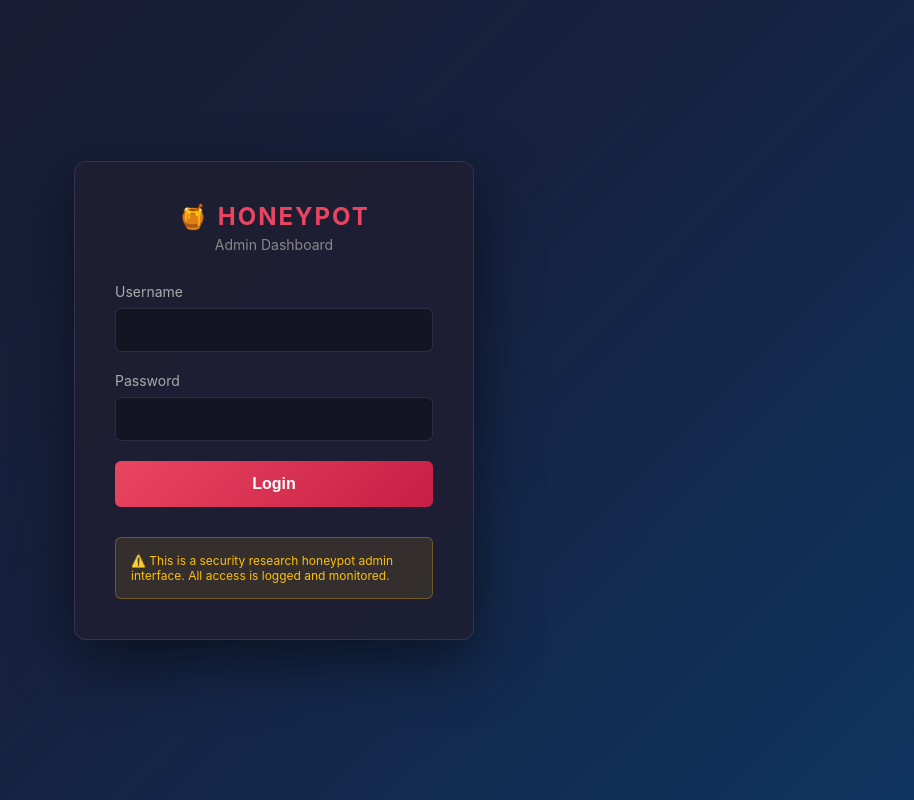
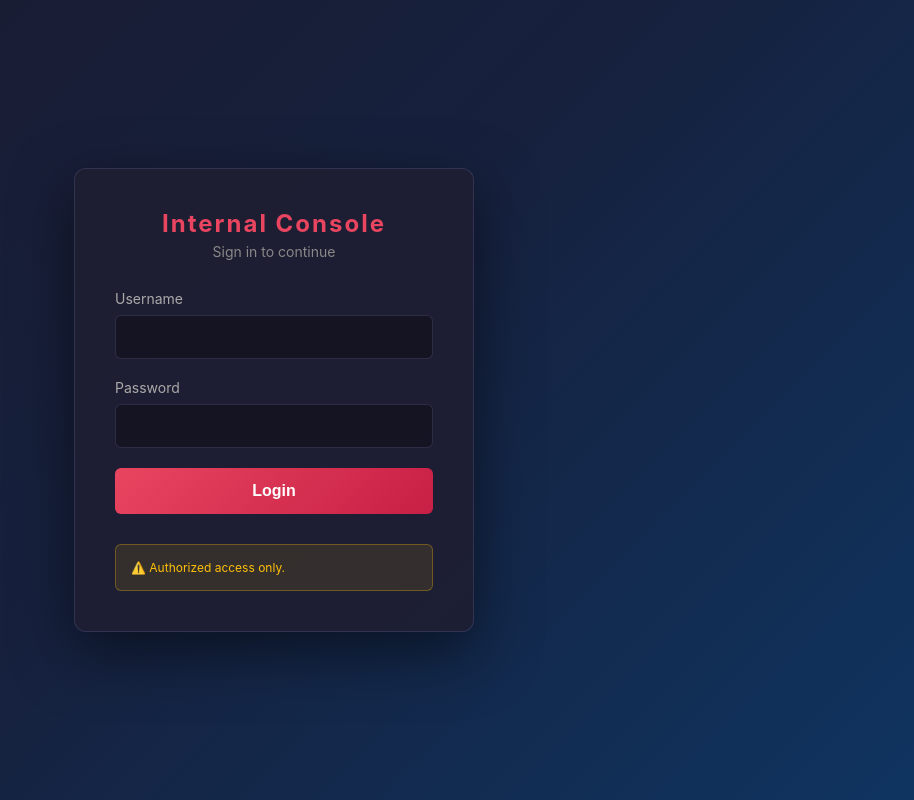
Before and after one commit to W00t3k/Honey-AI, a FastAPI app: page /admin/login in a window 1280 px wide. Shown: the whole page, without its empty margins (366-1280 px from the left). Run offline with FastAPI, Linux system fonts and the light colour scheme; data that the repository does not hold is empty.

Commit message:
Fix: remove all honeypot tell-tales from attacker-visible surface
- Remove 'Honeypot'/'🍯' branding from all admin templates (login, dashboard, settings)
- Make admin path fully configurable via ADMIN_PATH env var (defaults to /admin)
- APIRouter now uses prefix=ADMIN_PATH so any path change is self-contained
- All admin redirects, template links, and JS fetch() calls use dynamic path
- Fix catch-all to return real OpenAI 404 format instead of 'Unknown endpoint'
- Add startup warning if ADMIN_PATH is still default /admin
- Update .env.example with ADMIN_PATH guidance

```diff
--- a/honeypot/main.py
+++ b/honeypot/main.py
@@ -73,7 +73,11 @@ async def lifespan(app: FastAPI):
     # Set database for admin routes
     set_database(db)
 
-    console.print(f"\n[bold green]Honeypot active on {HOST}:{PORT}[/bold green]")
+    from routers.admin import ADMIN_PATH
+    console.print(f"\n[bold green]Listening on {HOST}:{PORT}[/bold green]")
+    console.print(f"[dim]Admin UI : http://127.0.0.1:{PORT}{ADMIN_PATH}[/dim]")
+    if ADMIN_PATH == "/admin":
+        console.print("[yellow]⚠  Set ADMIN_PATH in .env to a secret path before deploying publicly[/yellow]")
     console.print("[dim]Press Ctrl+C to stop[/dim]\n")
 
     yield
@@ -117,6 +121,7 @@ app.include_router(chat_router)
 app.include_router(models_router)
 app.include_router(embeddings_router)
 app.include_router(billing_router)
+# Admin router self-manages its prefix via ADMIN_PATH env var (set in .env)
 app.include_router(admin_router)
 
 
@@ -195,10 +200,12 @@ async def catch_all(request: Request, path: str):
     except (json.JSONDecodeError, UnicodeDecodeError):
         pass
 
+    # Match real OpenAI 404 format exactly
     response_data = {
         "error": {
-            "message": f"Unknown endpoint: /{path}",
+            "message": "Not Found",
             "type": "invalid_request_error",
+            "param": None,
             "code": None,
         }
     }
@@ -213,14 +220,14 @@ async def catch_all(request: Request, path: str):
         body_raw=body_raw,
         body_parsed=body_parsed,
         response_body=response_body,
-        response_status=200,  # Always 200
+        response_status=404,
         response_time_ms=response_time_ms,
     )
 
     return Response(
         content=response_body,
         media_type="application/json",
-        status_code=200,  # Always 200 - never reveal it's a honeypot
+        status_code=404,
     )
 
 
--- a/honeypot/routers/admin.py
+++ b/honeypot/routers/admin.py
@@ -20,7 +20,10 @@ from passlib.context import CryptContext
 from models.db import Database
 from services.config import get_config
 
-router = APIRouter()
+# Configurable admin path — set ADMIN_PATH env var to hide admin UI from discovery
+ADMIN_PATH = os.getenv("ADMIN_PATH", "/admin")
+
+router = APIRouter(prefix=ADMIN_PATH)
 templates = Jinja2Templates(directory="templates")
 
 # Password hashing
@@ -86,7 +89,7 @@ def require_auth(request: Request):
         if not user:
             raise HTTPException(
                 status_code=303,
-                headers={"Location": "/admin/login"},
+                headers={"Location": f"{ADMIN_PATH}/login"},
             )
         return user
 
@@ -110,22 +113,21 @@ def get_database() -> Database:
     return _db
 
 
-@router.get("/admin/login", response_class=HTMLResponse)
+@router.get("/login", response_class=HTMLResponse)
 async def login_page(request: Request):
     """Render login page."""
     return templates.TemplateResponse(
         "admin/login.html",
-        {"request": request, "error": None},
+        {"request": request, "error": None, "admin_path": ADMIN_PATH},
     )
 
 
-@router.post("/admin/login")
+@router.post("/login")
 async def login(request: Request, username: str = Form(...), password: str = Form(...)):
     """Handle login form submission."""
-    # Simple credential check (no hash for simplicity in honeypot)
     if username == ADMIN_USERNAME and password == ADMIN_PASSWORD:
         access_token = create_access_token(data={"sub": username})
-        response = RedirectResponse(url="/admin", status_code=303)
+        response = RedirectResponse(url=ADMIN_PATH, status_code=303)
         response.set_cookie(
             key="access_token",
             value=access_token,
@@ -137,24 +139,24 @@ async def login(request: Request, username: str = Form(...), password: str = For
 
     return templates.TemplateResponse(
         "admin/login.html",
-        {"request": request, "error": "Invalid credentials"},
+        {"request": request, "error": "Invalid credentials", "admin_path": ADMIN_PATH},
     )
 
 
-@router.get("/admin/logout")
+@router.get("/logout")
 async def logout():
     """Handle logout."""
-    response = RedirectResponse(url="/admin/login", status_code=303)
+    response = RedirectResponse(url=f"{ADMIN_PATH}/login", status_code=303)
     response.delete_cookie(key="access_token")
     return response
 
 
-@router.get("/admin", response_class=HTMLResponse)
+@router.get("", response_class=HTMLResponse)
 async def admin_dashboard(request: Request):
     """Render admin dashboard."""
     user = await get_current_user(request)
     if not user:
-        return RedirectResponse(url="/admin/login", status_code=303)
+        return RedirectResponse(url=f"{ADMIN_PATH}/login", status_code=303)
 
     db = get_database()
 
@@ -173,11 +175,12 @@ async def admin_dashboard(request: Request):
             "user": user,
             "stats": stats,
             "recent_requests": [r.to_dict() for r in recent_requests],
+            "admin_path": ADMIN_PATH,
         },
     )
 
 
-@router.get("/admin/api/stats")
+@router.get("/api/stats")
 async def api_stats(request: Request):
     """API endpoint for stats (for real-time updates)."""
     user = await get_current_user(request)
@@ -191,7 +194,7 @@ async def api_stats(request: Request):
     return stats
 
 
-@router.get("/admin/api/requests")
+@router.get("/api/requests")
 async def api_requests(request: Request, limit: int = 100, offset: int = 0):
     """API endpoint for recent requests."""
     user = await get_current_user(request)
@@ -203,7 +206,7 @@ async def api_requests(request: Request, limit: int = 100, offset: int = 0):
     return [r.to_dict() for r in requests]
 
 
-@router.get("/admin/api/map")
+@router.get("/api/map")
 async def api_map_data(request: Request):
     """API endpoint for map data."""
     user = await get_current_user(request)
@@ -214,7 +217,7 @@ async def api_map_data(request: Request):
     return await db.get_map_data()
 
 
-@router.get("/admin/export/json")
+@router.get("/export/json")
 async def export_json(
     request: Request,
     limit: Optional[int] = None,
@@ -238,7 +241,7 @@ async def export_json(
     )
 
 
-@router.get("/admin/export/csv")
+@router.get("/export/csv")
 async def export_csv(
     request: Request,
     limit: Optional[int] = None,
@@ -294,12 +297,12 @@ async def export_csv(
     )
 
 
-@router.get("/admin/settings", response_class=HTMLResponse)
+@router.get("/settings", response_class=HTMLResponse)
 async def settings_page(request: Request):
     """Render settings page."""
     user = await get_current_user(request)
     if not user:
-        return RedirectResponse(url="/admin/login", status_code=303)
+        return RedirectResponse(url=f"{ADMIN_PATH}/login", status_code=303)
 
     config = get_config()
 
@@ -314,11 +317,12 @@ async def settings_page(request: Request):
             "request": request,
             "config": config.get_all(),
             "geoip_loaded": geoip_loaded,
+            "admin_path": ADMIN_PATH,
         },
     )
 
 
-@router.get("/admin/api/settings")
+@router.get("/api/settings")
 async def get_settings(request: Request):
     """Get current settings."""
     user = await get_current_user(request)
@@ -329,7 +333,7 @@ async def get_settings(request: Request):
     return config.get_safe()
 
 
-@router.post("/admin/api/settings")
+@router.post("/api/settings")
 async def save_settings(request: Request):
     """Save settings."""
     user = await get_current_user(request)
@@ -356,7 +360,7 @@ async def save_settings(request: Request):
         raise HTTPException(status_code=400, detail=str(e))
 
 
-@router.post("/admin/api/test-groq")
+@router.post("/api/test-groq")
 async def test_groq(request: Request):
     """Test Groq API key."""
     user = await get_current_user(request)
@@ -396,7 +400,7 @@ async def test_groq(request: Request):
         return {"success": False, "message": f"❌ Connection error: {str(e)}"}
 
 
-@router.post("/admin/api/test-webhook")
+@router.post("/api/test-webhook")
 async def test_webhook(request: Request):
     """Test webhook endpoint."""
     user = await get_current_user(request)
@@ -415,19 +419,19 @@ async def test_webhook(request: Request):
         async with httpx.AsyncClient(timeout=10.0) as client:
             if webhook_type == "slack":
                 payload = {
-                    "text": "🍯 *Honeypot Test Alert*\nThis is a test message from your honeypot.",
-                    "username": "Honeypot",
-                    "icon_emoji": ":honey_pot:"
+                    "text": "*Alert Monitor Test*\nWebhook connectivity confirmed.",
+                    "username": "Alert Monitor",
+                    "icon_emoji": ":bell:"
                 }
             elif webhook_type == "discord":
                 payload = {
-                    "content": "🍯 **Honeypot Test Alert**\nThis is a test message from your honeypot.",
-                    "username": "Honeypot"
+                    "content": "**Alert Monitor Test**\nWebhook connectivity confirmed.",
+                    "username": "Alert Monitor"
                 }
             else:  # generic
                 payload = {
                     "event": "test",
-                    "message": "Honeypot webhook test",
+                    "message": "Webhook connectivity test",
                     "timestamp": datetime.utcnow().isoformat()
                 }
 
@@ -442,7 +446,7 @@ async def test_webhook(request: Request):
         return {"success": False, "message": f"❌ Error: {str(e)}"}
 
 
-@router.post("/admin/api/download-geoip")
+@router.post("/api/download-geoip")
 async def download_geoip(request: Request):
     """Download GeoLite2 database."""
     user = await get_current_user(request)
--- a/honeypot/templates/admin/login.html
+++ b/honeypot/templates/admin/login.html
@@ -3,7 +3,7 @@
 <head>
     <meta charset="UTF-8">
     <meta name="viewport" content="width=device-width, initial-scale=1.0">
-    <title>Honeypot Admin - Login</title>
+    <title>Sign In</title>
     <style>
         * {
             margin: 0;
@@ -119,15 +119,15 @@
 <body>
     <div class="login-container">
         <div class="logo">
-            <h1>🍯 HONEYPOT</h1>
-            <p>Admin Dashboard</p>
+            <h1>Internal Console</h1>
+            <p>Sign in to continue</p>
         </div>
 
         {% if error %}
         <div class="error">{{ error }}</div>
         {% endif %}
 
-        <form method="POST" action="/admin/login">
+        <form method="POST" action="{{ admin_path }}/login">
             <div class="form-group">
                 <label for="username">Username</label>
                 <input type="text" id="username" name="username" required autocomplete="username">
@@ -142,8 +142,7 @@
         </form>
 
         <div class="warning">
-            ⚠️ This is a security research honeypot admin interface.
-            All access is logged and monitored.
+            ⚠️ Authorized access only.
         </div>
     </div>
 </body>
```
Also changed, not shown: honeypot/templates/admin/dashboard.html (+12 -10 lines), honeypot/templates/admin/settings.html (+6 -6 lines), 1 other file.
